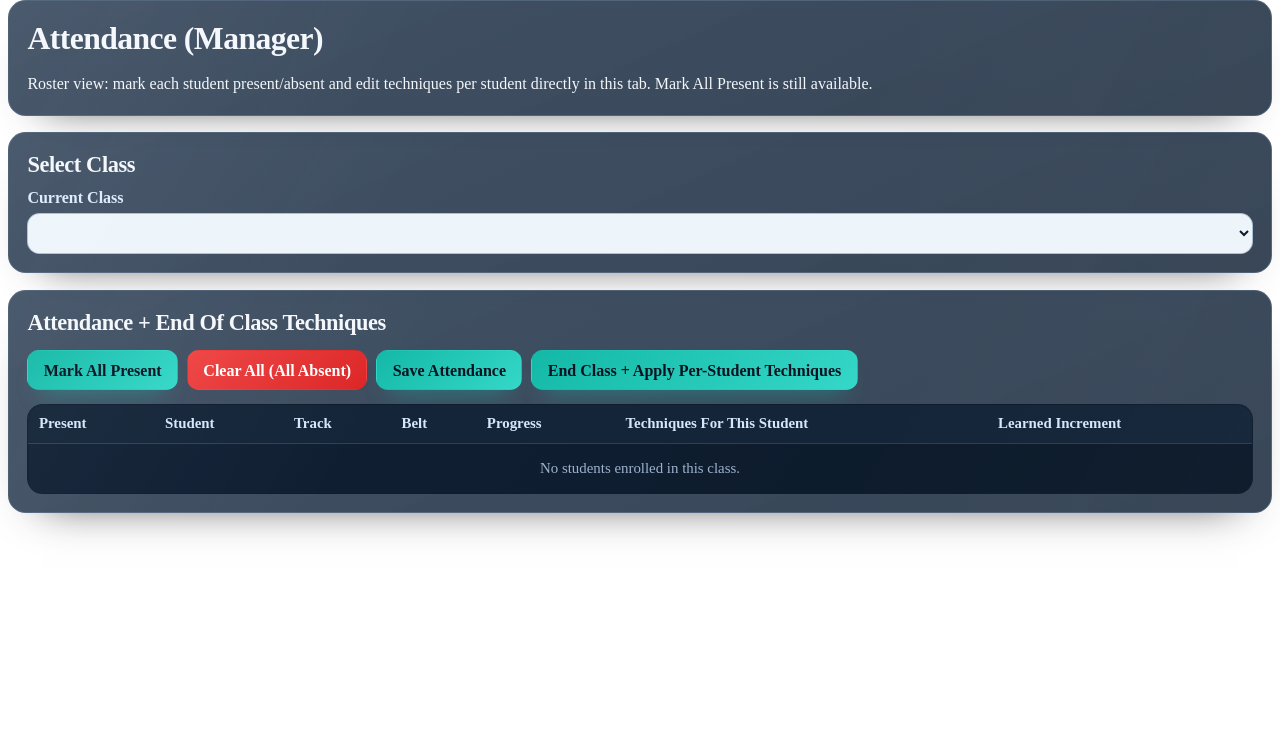
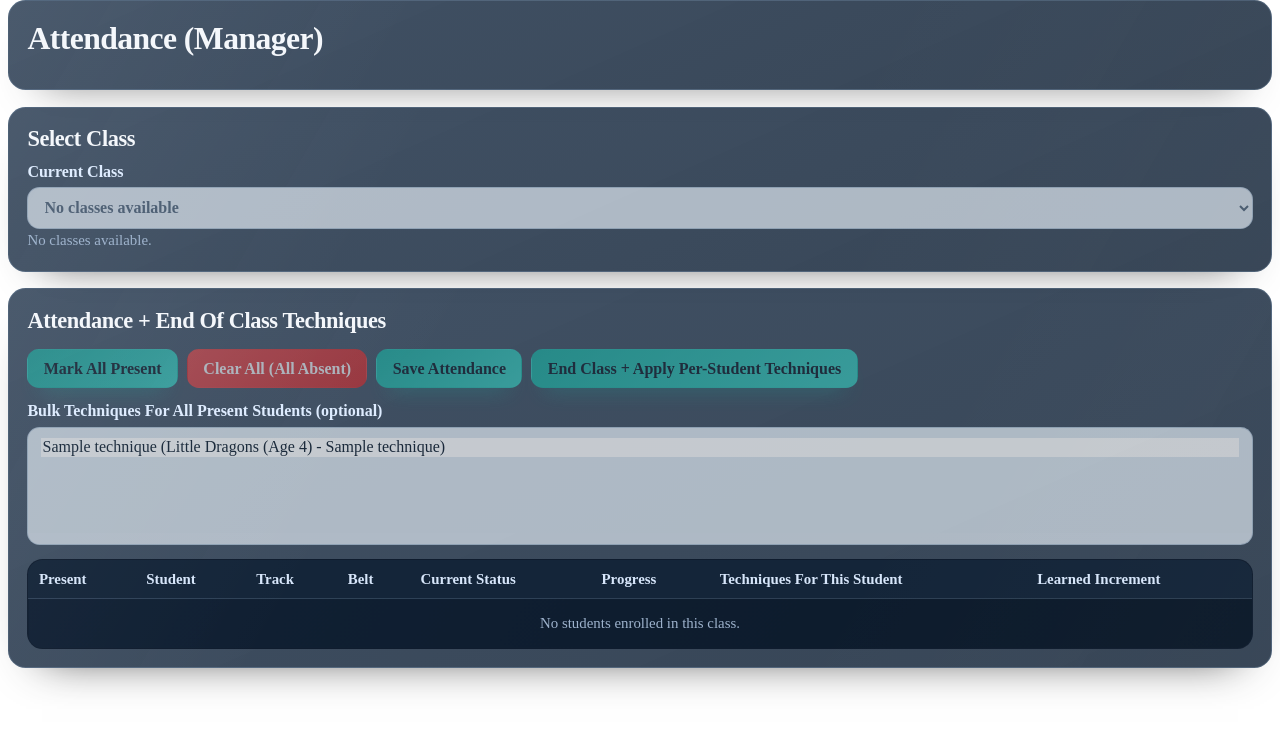
Before and after one commit to justinhoang710/SE-Project, a Flask app: page /manager/attendance in a window 1280 px wide. Shown: the part 64-800 px from the top of the page. Run offline with Flask 3, Linux system fonts and the light colour scheme; the visitor is signed in with stand-in values (Sample User, id 1); tables that the repository leaves empty hold one stand-in row (values such as "Sample post"); lists and menus that the app fills with data are empty.

Commit message:
updated attendance dashboard in order to have better organization

```diff
--- a/templates/attendance.html
+++ b/templates/attendance.html
@@ -2,24 +2,29 @@
 {% block content %}
 <section class="card">
   <h2>{{ page_title }}</h2>
-  <p>Roster view: mark each student present/absent and edit techniques per student directly in this tab. Mark All Present is still available.</p>
 </section>
 
 <section class="card">
   <h3>Select Class</h3>
   <form method="get">
     <label>Current Class
-      <select name="class_ref" onchange="this.form.submit()" required>
-        {% for cls in current_classes %}
-          <option value="{{ cls.class_ref }}" {% if cls.class_ref == selected_class_ref %}selected{% endif %}>
-            {{ cls.class_date }} {{ cls.start_label }}-{{ cls.end_label }} {{ cls.class_name }} ({{ cls.enrolled_count }} enrolled)
-          </option>
-        {% endfor %}
+      <select name="class_ref" onchange="this.form.submit()" {% if not current_classes %}disabled{% else %}required{% endif %}>
+        {% if current_classes %}
+          {% for cls in current_classes %}
+            <option value="{{ cls.class_ref }}" {% if cls.class_ref == selected_class_ref %}selected{% endif %}>
+              {{ cls.class_date }} {{ cls.start_label }}-{{ cls.end_label }} {{ cls.class_name }} - {{ cls.program_track|track_label }} ({{ cls.enrolled_count }} enrolled)
+            </option>
+          {% endfor %}
+        {% else %}
+          <option value="">No classes available</option>
+        {% endif %}
       </select>
     </label>
   </form>
   {% if selected_class_info %}
-    <p class="hint">Selected: {{ selected_class_info.class_date }} {{ selected_class_info.start_label }}-{{ selected_class_info.end_label }} {{ selected_class_info.class_name }}</p>
+    <p class="hint">Selected: {{ selected_class_info.class_date }} {{ selected_class_info.start_label }}-{{ selected_class_info.end_label }} {{ selected_class_info.class_name }} - {{ selected_class_info.program_track|track_label }}</p>
+  {% else %}
+    <p class="hint">No classes available.</p>
   {% endif %}
 </section>
 
@@ -29,11 +34,18 @@
     <input type="hidden" name="class_ref" value="{{ selected_class_ref }}" />
 
     <div class="actions">
-      <button type="button" id="mark-all-present">Mark All Present</button>
-      <button type="button" id="clear-all-present" class="danger">Clear All (All Absent)</button>
-      <button type="submit" name="action" value="save_attendance">Save Attendance</button>
-      <button type="submit" name="action" value="close_and_apply">End Class + Apply Per-Student Techniques</button>
+      <button type="button" id="mark-all-present" {% if not current_classes %}disabled{% endif %}>Mark All Present</button>
+      <button type="button" id="clear-all-present" class="danger" {% if not current_classes %}disabled{% endif %}>Clear All (All Absent)</button>
+      <button type="submit" name="action" value="save_attendance" {% if not current_classes %}disabled{% endif %}>Save Attendance</button>
+      <button type="submit" name="action" value="close_and_apply" {% if not current_classes %}disabled{% endif %}>End Class + Apply Per-Student Techniques</button>
     </div>
+    <label>Bulk Techniques For All Present Students (optional)
+      <select name="bulk_technique_ids" multiple size="5" {% if not current_classes %}disabled{% endif %}>
+        {% for t in active_techniques %}
+          <option value="{{ t.id }}">{{ t.technique_name }} ({{ t.program_track|track_label }} - {{ t.belt_name }})</option>
+        {% endfor %}
+      </select>
+    </label>
 
     <table>
       <tr>
@@ -41,6 +53,7 @@
         <th>Student</th>
         <th>Track</th>
         <th>Belt</th>
+        <th>Current Status</th>
         <th>Progress</th>
         <th>Techniques For This Student</th>
         <th>Learned Increment</th>
@@ -59,8 +72,9 @@
             </label>
           </td>
           <td>{{ child.child_name }}</td>
-          <td>{{ child.program_track|title }}</td>
+          <td>{{ child.program_track|track_label }}</td>
           <td>{{ child.current_belt }}</td>
+          <td class="attendance-status">Absent</td>
           <td>{{ child.belt_progress_count }} / {{ child.total_skills }}</td>
           <td>
             <div class="actions technique-actions">
@@ -83,7 +97,7 @@
                     data-belt="{{ t.belt_name }}"
                     data-child-id="{{ child.id }}"
                   />
-                  <span>{{ t.technique_name }} ({{ t.program_track|title }} - {{ t.belt_name }})</span>
+                  <span>{{ t.technique_name }} ({{ t.program_track|track_label }} - {{ t.belt_name }})</span>
                 </label>
               {% endfor %}
             </div>
@@ -97,7 +111,7 @@
           </td>
         </tr>
       {% else %}
-        <tr><td colspan="7">No students enrolled in this class.</td></tr>
+        <tr><td colspan="8">No students enrolled in this class.</td></tr>
       {% endfor %}
     </table>
   </form>
@@ -132,6 +146,10 @@
     studentRows.forEach((row) => {
       const presentCheckbox = row.querySelector('.present-checkbox');
       const isPresent = !!presentCheckbox?.checked;
+      const statusCell = row.querySelector('.attendance-status');
+      if (statusCell) {
+        statusCell.textContent = isPresent ? 'Present' : 'Absent';
+      }
       row.querySelectorAll('.technique-checkbox').forEach((checkbox) => {
         checkbox.disabled = !isPresent;
       });
--- a/templates/attendance_summary.html
+++ b/templates/attendance_summary.html
@@ -13,13 +13,13 @@
     {% for student in students %}
       <tr>
         <td>{{ student.child_name }}</td>
-        <td>{{ student.program_track|title }}</td>
+        <td>{{ student.program_track|track_label }}</td>
         <td>{{ student.current_belt }}</td>
         <td>{{ 'Yes' if student.is_present else 'No' }}</td>
         <td>
           {% if student.techniques %}
             {% for technique in student.techniques %}
-              <div>{{ technique.technique_name }} ({{ technique.program_track|title }} - {{ technique.belt_name }}) +{{ technique.learned_increment }}</div>
+              <div>{{ technique.technique_name }} ({{ technique.program_track|track_label }} - {{ technique.belt_name }}) +{{ technique.learned_increment }}</div>
             {% endfor %}
           {% else %}
             -
```
